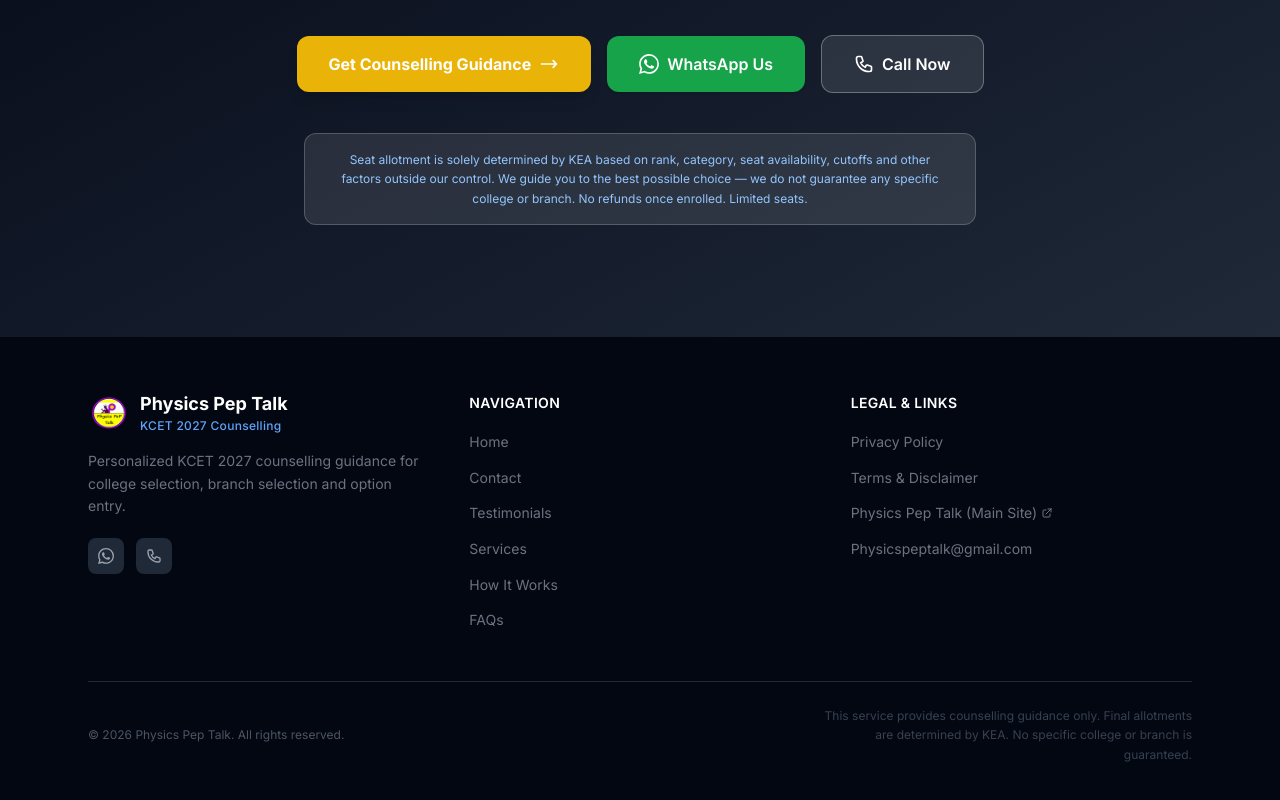
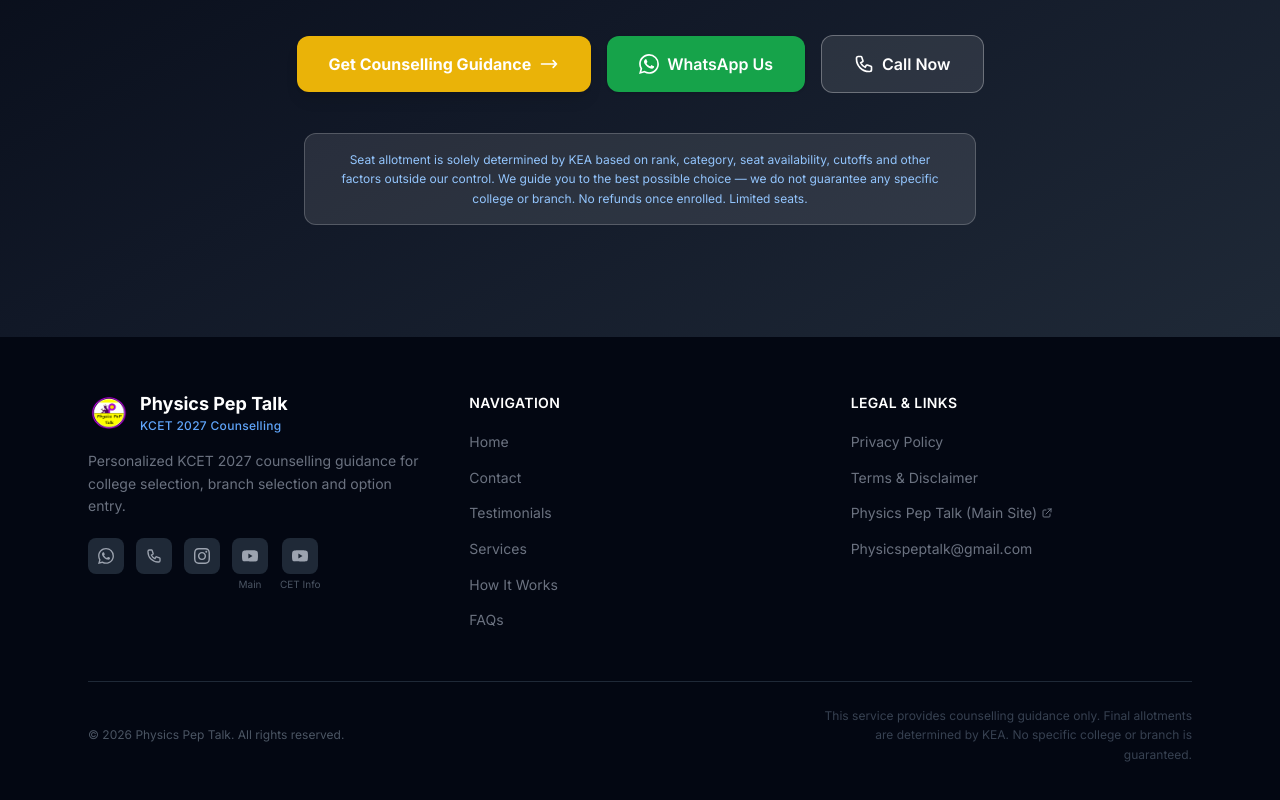
Before and after one commit to nagarjunags/peptalkcounselling, a React (Vite) app: page / in a window 1280 px wide. Shown: the part 9471-10271 px from the top of the page. Built offline with nearby package versions, Linux system fonts and the light colour scheme; no server answers.

Commit message:
added social media  links to th footer

```diff
--- a/src/components/Footer.tsx
+++ b/src/components/Footer.tsx
@@ -56,7 +56,8 @@
             <p className="text-sm leading-relaxed text-gray-500 mb-5">
               {description}
             </p>
-            <div className="flex gap-3">
+            <div className="flex gap-3 items-start">
+              {/* WhatsApp */}
               <a
                 href={buildWhatsAppUrl(undefined, exam)}
                 target="_blank"
@@ -68,6 +69,7 @@
                   <path d="M17.472 14.382c-.297-.149-1.758-.867-2.03-.967-.273-.099-.471-.148-.67.15-.197.297-.767.966-.94 1.164-.173.199-.347.223-.644.075-.297-.15-1.255-.463-2.39-1.475-.883-.788-1.48-1.761-1.653-2.059-.173-.297-.018-.458.13-.606.134-.133.298-.347.446-.52.149-.174.198-.298.298-.497.099-.198.05-.371-.025-.52-.075-.149-.669-1.612-.916-2.207-.242-.579-.487-.5-.669-.51-.173-.008-.371-.01-.57-.01-.198 0-.52.074-.792.372-.272.297-1.04 1.016-1.04 2.479 0 1.462 1.065 2.875 1.213 3.074.149.198 2.096 3.2 5.077 4.487.709.306 1.262.489 1.694.625.712.227 1.36.195 1.871.118.571-.085 1.758-.719 2.006-1.413.248-.694.248-1.289.173-1.413-.074-.124-.272-.198-.57-.347m-5.421 7.403h-.004a9.87 9.87 0 01-5.031-1.378l-.361-.214-3.741.982.998-3.648-.235-.374a9.86 9.86 0 01-1.51-5.26c.001-5.45 4.436-9.884 9.888-9.884 2.64 0 5.122 1.03 6.988 2.898a9.825 9.825 0 012.893 6.994c-.003 5.45-4.437 9.884-9.885 9.884m8.413-18.297A11.815 11.815 0 0012.05 0C5.495 0 .16 5.335.157 11.892c0 2.096.547 4.142 1.588 5.945L.057 24l6.305-1.654a11.882 11.882 0 005.683 1.448h.005c6.554 0 11.89-5.335 11.893-11.893a11.821 11.821 0 00-3.48-8.413z"/>
                 </svg>
               </a>
+              {/* Phone */}
               {buildPhoneUrl() !== "#" && (
                 <a
                   href={buildPhoneUrl()}
@@ -80,6 +82,52 @@
                   </svg>
                 </a>
               )}
+              {/* Instagram */}
+              <a
+                href={siteConfig.instagramUrl}
+                target="_blank"
+                rel="noopener noreferrer"
+                className="w-9 h-9 rounded-lg bg-gray-800 hover:bg-pink-700 flex items-center justify-center text-gray-400 hover:text-white transition-colors focus:outline-none focus-visible:ring-2 focus-visible:ring-pink-400"
+                aria-label="Instagram — Physics Pep Talk"
+              >
+                <svg className="w-4 h-4 fill-current" viewBox="0 0 24 24" aria-hidden="true">
+                  <path d="M12 2.163c3.204 0 3.584.012 4.85.07 3.252.148 4.771 1.691 4.919 4.919.058 1.265.069 1.645.069 4.849 0 3.205-.012 3.584-.069 4.849-.149 3.225-1.664 4.771-4.919 4.919-1.266.058-1.644.07-4.85.07-3.204 0-3.584-.012-4.849-.07-3.26-.149-4.771-1.699-4.919-4.92-.058-1.265-.07-1.644-.07-4.849 0-3.204.013-3.583.07-4.849.149-3.227 1.664-4.771 4.919-4.919 1.266-.057 1.645-.069 4.849-.069zm0-2.163c-3.259 0-3.667.014-4.947.072-4.358.2-6.78 2.618-6.98 6.98-.059 1.281-.073 1.689-.073 4.948 0 3.259.014 3.668.072 4.948.2 4.358 2.618 6.78 6.98 6.98 1.281.058 1.689.072 4.948.072 3.259 0 3.668-.014 4.948-.072 4.354-.2 6.782-2.618 6.979-6.98.059-1.28.073-1.689.073-4.948 0-3.259-.014-3.667-.072-4.947-.196-4.354-2.617-6.78-6.979-6.98-1.281-.059-1.69-.073-4.949-.073zm0 5.838c-3.403 0-6.162 2.759-6.162 6.162s2.759 6.163 6.162 6.163 6.162-2.759 6.162-6.163c0-3.403-2.759-6.162-6.162-6.162zm0 10.162c-2.209 0-4-1.79-4-4 0-2.209 1.791-4 4-4s4 1.791 4 4c0 2.21-1.791 4-4 4zm6.406-11.845c-.796 0-1.441.645-1.441 1.44s.645 1.44 1.441 1.44c.795 0 1.439-.645 1.439-1.44s-.644-1.44-1.439-1.44z"/>
+                </svg>
+              </a>
+              {/* YouTube — main channel */}
+              <a
+                href={siteConfig.youtubeMainUrl}
+                target="_blank"
+                rel="noopener noreferrer"
+                className="flex flex-col items-center gap-1 group focus:outline-none focus-visible:ring-2 focus-visible:ring-red-400 rounded"
+                aria-label="YouTube — Physics Pep Talk (main channel)"
+              >
+                <span className="w-9 h-9 rounded-lg bg-gray-800 group-hover:bg-red-700 flex items-center justify-center text-gray-400 group-hover:text-white transition-colors">
+                  <svg className="w-4 h-4 fill-current" viewBox="0 0 24 24" aria-hidden="true">
+                    <path d="M23.498 6.186a3.016 3.016 0 0 0-2.122-2.136C19.505 3.545 12 3.545 12 3.545s-7.505 0-9.377.505A3.017 3.017 0 0 0 .502 6.186C0 8.07 0 12 0 12s0 3.93.502 5.814a3.016 3.016 0 0 0 2.122 2.136c1.871.505 9.376.505 9.376.505s7.505 0 9.377-.505a3.015 3.015 0 0 0 2.122-2.136C24 15.93 24 12 24 12s0-3.93-.502-5.814zM9.545 15.568V8.432L15.818 12l-6.273 3.568z"/>
+                  </svg>
+                </span>
+                <span className="text-gray-600 group-hover:text-gray-400 text-[10px] leading-tight transition-colors">
+                  Main
+                </span>
+              </a>
+              {/* YouTube — CET info channel */}
+              <a
+                href={siteConfig.youtubeKcetUrl}
+                target="_blank"
+                rel="noopener noreferrer"
+                className="flex flex-col items-center gap-1 group focus:outline-none focus-visible:ring-2 focus-visible:ring-red-400 rounded"
+                aria-label="YouTube — Pep Talk Info KCET (counselling info channel)"
+              >
+                <span className="w-9 h-9 rounded-lg bg-gray-800 group-hover:bg-red-700 flex items-center justify-center text-gray-400 group-hover:text-white transition-colors">
+                  <svg className="w-4 h-4 fill-current" viewBox="0 0 24 24" aria-hidden="true">
+                    <path d="M23.498 6.186a3.016 3.016 0 0 0-2.122-2.136C19.505 3.545 12 3.545 12 3.545s-7.505 0-9.377.505A3.017 3.017 0 0 0 .502 6.186C0 8.07 0 12 0 12s0 3.93.502 5.814a3.016 3.016 0 0 0 2.122 2.136c1.871.505 9.376.505 9.376.505s7.505 0 9.377-.505a3.015 3.015 0 0 0 2.122-2.136C24 15.93 24 12 24 12s0-3.93-.502-5.814zM9.545 15.568V8.432L15.818 12l-6.273 3.568z"/>
+                  </svg>
+                </span>
+                <span className="text-gray-600 group-hover:text-gray-400 text-[10px] leading-tight transition-colors">
+                  CET Info
+                </span>
+              </a>
             </div>
           </div>
 
```
